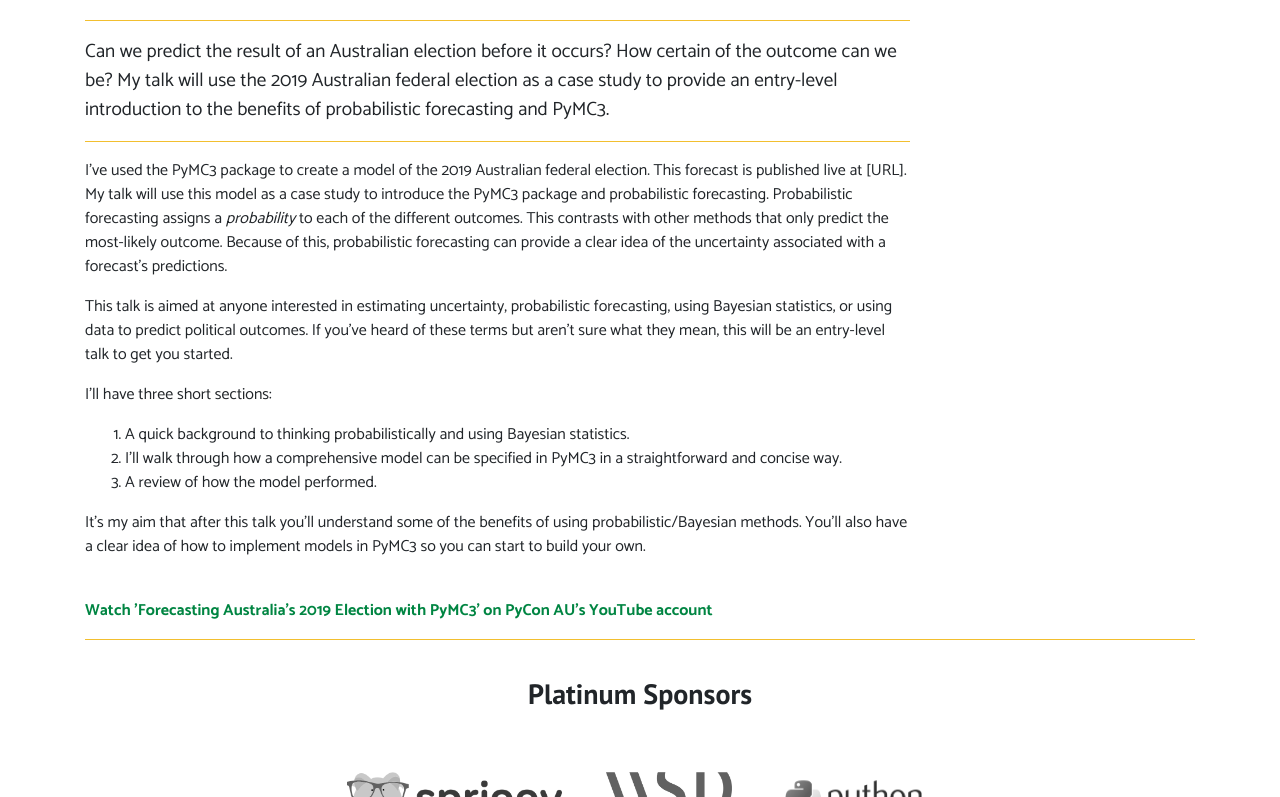
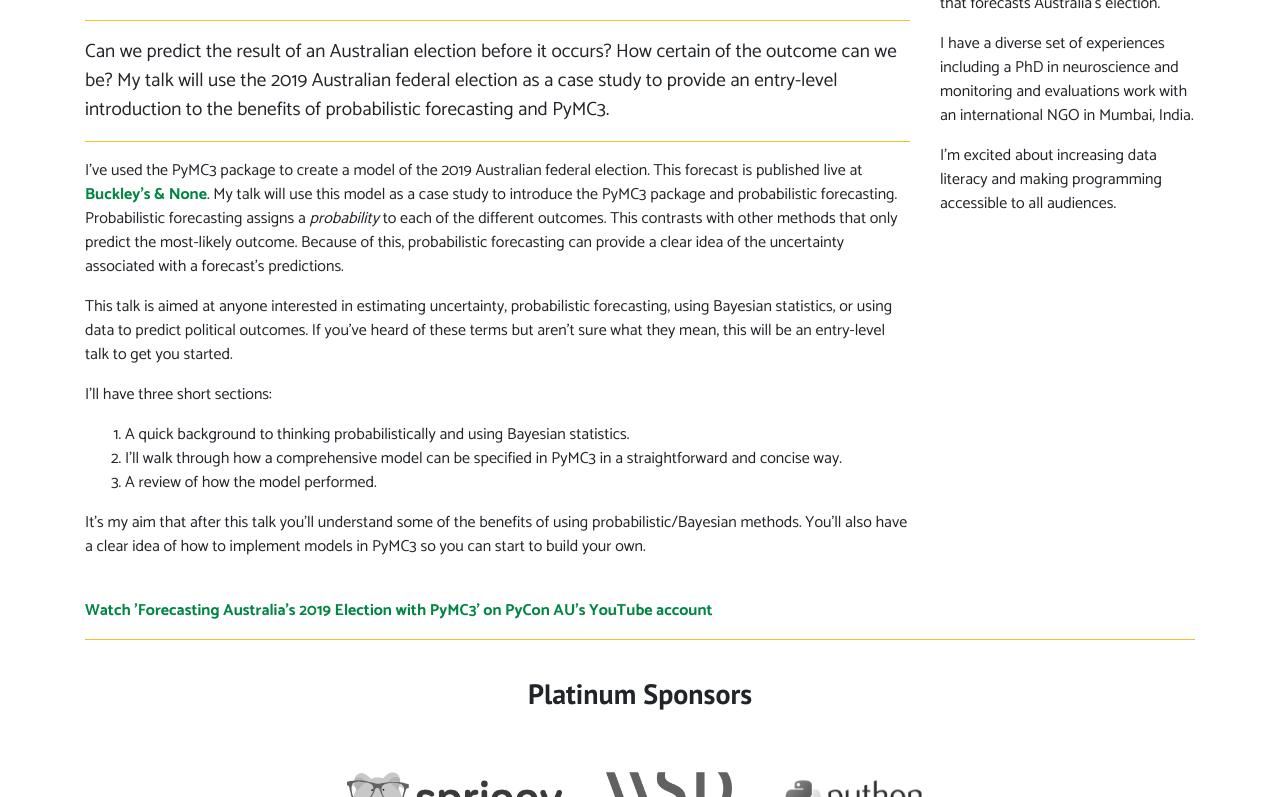
Before and after one commit to pyconau/2019.pycon-au.org, a Jekyll site: the page built from _talks/4MKRZ9F-forecasting-australias-2019-election-with-pymc3.md, in a window 1280 px wide and 900 px high, scrolled down 758 px, cut to the strip 103-900 px from the top of the window. Built offline with Jekyll 4.4.1, drawn with Linux system fonts in a browser that asks for light colours.

```diff
--- a/_talks/4MKRZ9F-forecasting-australias-2019-election-with-pymc3.md
+++ b/_talks/4MKRZ9F-forecasting-australias-2019-election-with-pymc3.md
@@ -15,12 +15,13 @@ speakers:
     \ work with an international NGO in Mumbai, India. \n\nI'm excited about increasing\
     \ data literacy and making programming accessible to all audiences."
   name: Martin Burgess
+  avatar: martin-burgess.png
 
 abstract: |
       Can we predict the result of an Australian election before it occurs? How certain of the outcome can we be? My talk will use the 2019 Australian federal election as a case study to provide an entry-level introduction to the benefits of probabilistic forecasting and PyMC3.
 ---
 
-I've used the PyMC3 package to create a model of the 2019 Australian federal election. This forecast is published live at [URL]. My talk will use this model as a case study to introduce the PyMC3 package and probabilistic forecasting. Probabilistic forecasting assigns a *probability* to each of the different outcomes. This contrasts with other methods that only predict the most-likely outcome. Because of this, probabilistic forecasting can provide a clear idea of the uncertainty associated with a forecast's predictions.
+I've used the PyMC3 package to create a model of the 2019 Australian federal election. This forecast is published live at [Buckley's & None](https://www.buckleysandnone.com). My talk will use this model as a case study to introduce the PyMC3 package and probabilistic forecasting. Probabilistic forecasting assigns a *probability* to each of the different outcomes. This contrasts with other methods that only predict the most-likely outcome. Because of this, probabilistic forecasting can provide a clear idea of the uncertainty associated with a forecast's predictions.
 
 This talk is aimed at anyone interested in estimating uncertainty, probabilistic forecasting, using Bayesian statistics, or using data to predict political outcomes. If you've heard of these terms but aren't sure what they mean, this will be an entry-level talk to get you started.
 
```
Also changed, not shown: _talks/4APRMG7-sufficiently-advanced-testing.md (+1 -0 lines), _talks/4PJGZ9L-pony-cat-and-paw-getting-started-with-the-open-source-menagerie.md (+1 -1 lines), static/img/people/martin-burgess.png (added), static/img/people/tobias-kunze.png (added), static/img/people/zac-hatfield-dodds.png (added).
